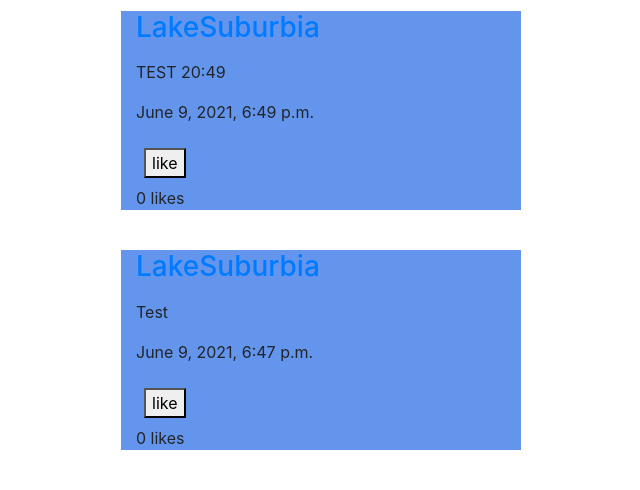
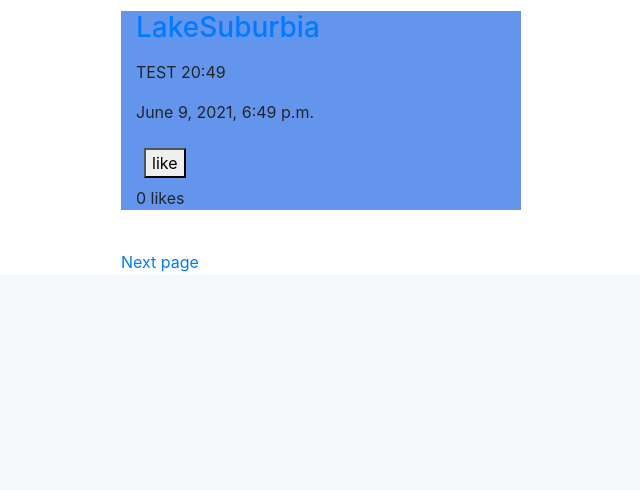
Before and after one commit to LakeSuburbia/CS50-Web, a Django app: page / in a window 1280 px wide. Shown: the part 2265-2755 px from the top of the page, without its empty margins (135-775 px from the left). After the commit the page ends 2537 px from the top, so only its background shows below. Run offline with Django 3.2, Linux system fonts and the light colour scheme; a user stored in the database is signed in; data comes from the database, SQL or seed files in the repository; both versions use the stored data as it was after the commit; tables that the repository leaves empty hold one stand-in row (values such as "Sample post"); some libraries are stand-ins or nearby versions.

Commit message:
Pagination works 100%

```diff
--- a/pset4/project4/network/static/network/styles.css
+++ b/pset4/project4/network/static/network/styles.css
@@ -3,6 +3,10 @@
     text-emphasis: italic;
     color: gray;
     text-decoration: italic;
+}
+
+#footer{
+    margin-left: 20%;
 }
 
 #new-post{
--- a/pset4/project4/network/templates/network/posts.html
+++ b/pset4/project4/network/templates/network/posts.html
@@ -36,6 +36,14 @@
     </div>
     <br />
     {% endfor %}
+    <div id="footer">
+        {% if posts.has_previous %}
+        <a href="?page={{posts.previous_page_number}}">Previous page</a>
+        {% endif %}
+        {% if posts.has_next %}
+        <a href="?page={{posts.next_page_number}}">Next page</a>
+        {% endif %}
+    </div>
 </div>
 
 
--- a/pset4/project4/network/views.py
+++ b/pset4/project4/network/views.py
@@ -22,9 +22,19 @@
 def render_posts(request, posts, frontpage):
     posts = extend_posts(request, posts)
 
+    p = Paginator(posts, 10)
+
+    page_num = request.GET.get('page', 1)
+
+    try:
+        page = p.page(page_num)
+    except EmptyPage:
+        page = p.page(1)
+
     return render(request, "network/index.html", {
-        'posts': posts,
+        'posts': page,
         'frontpage': frontpage,
+        'nextpage': p.num_pages,
         })
 
 
```
Also changed, not shown: pset4/project4/db.sqlite3.
